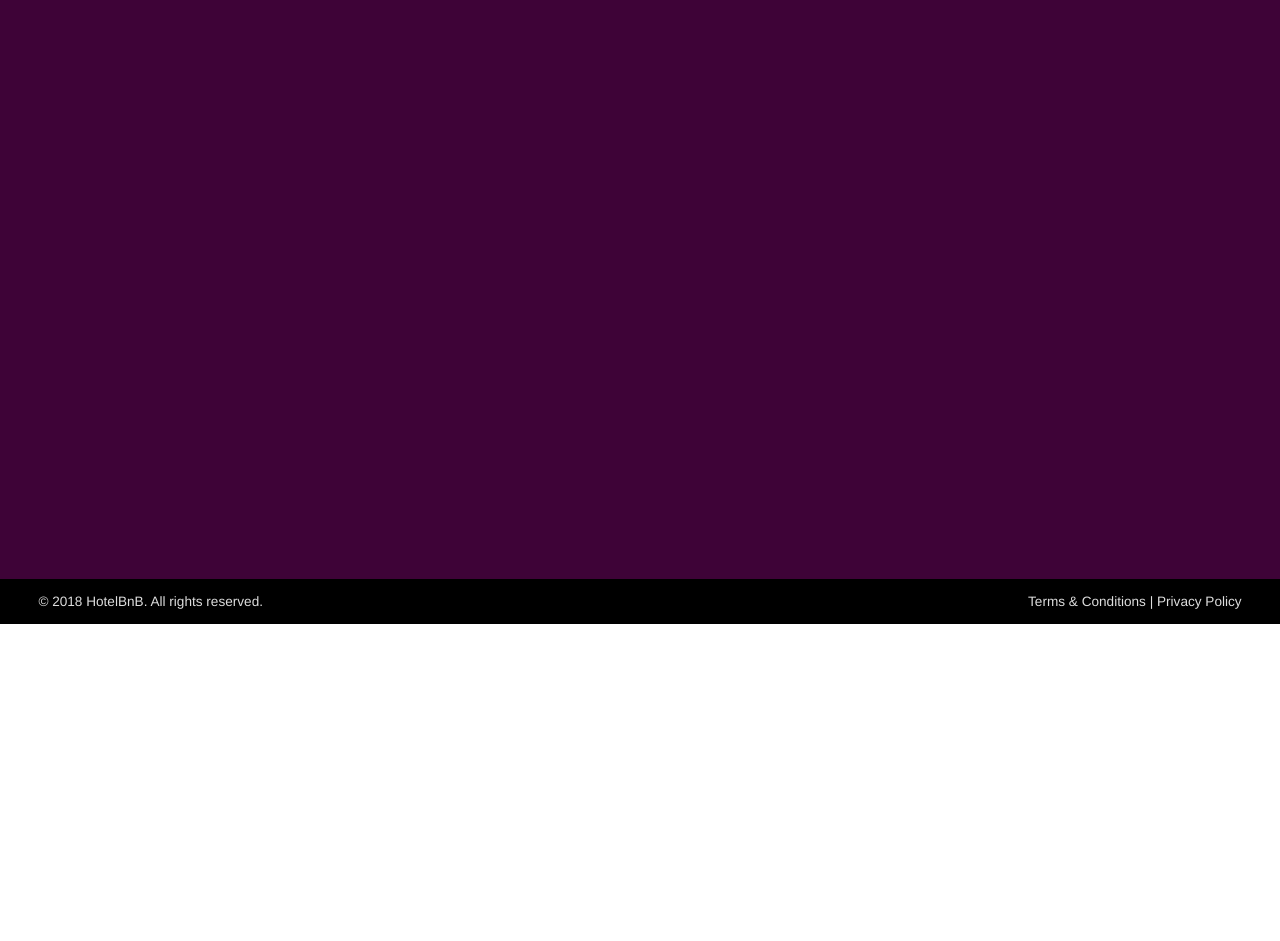
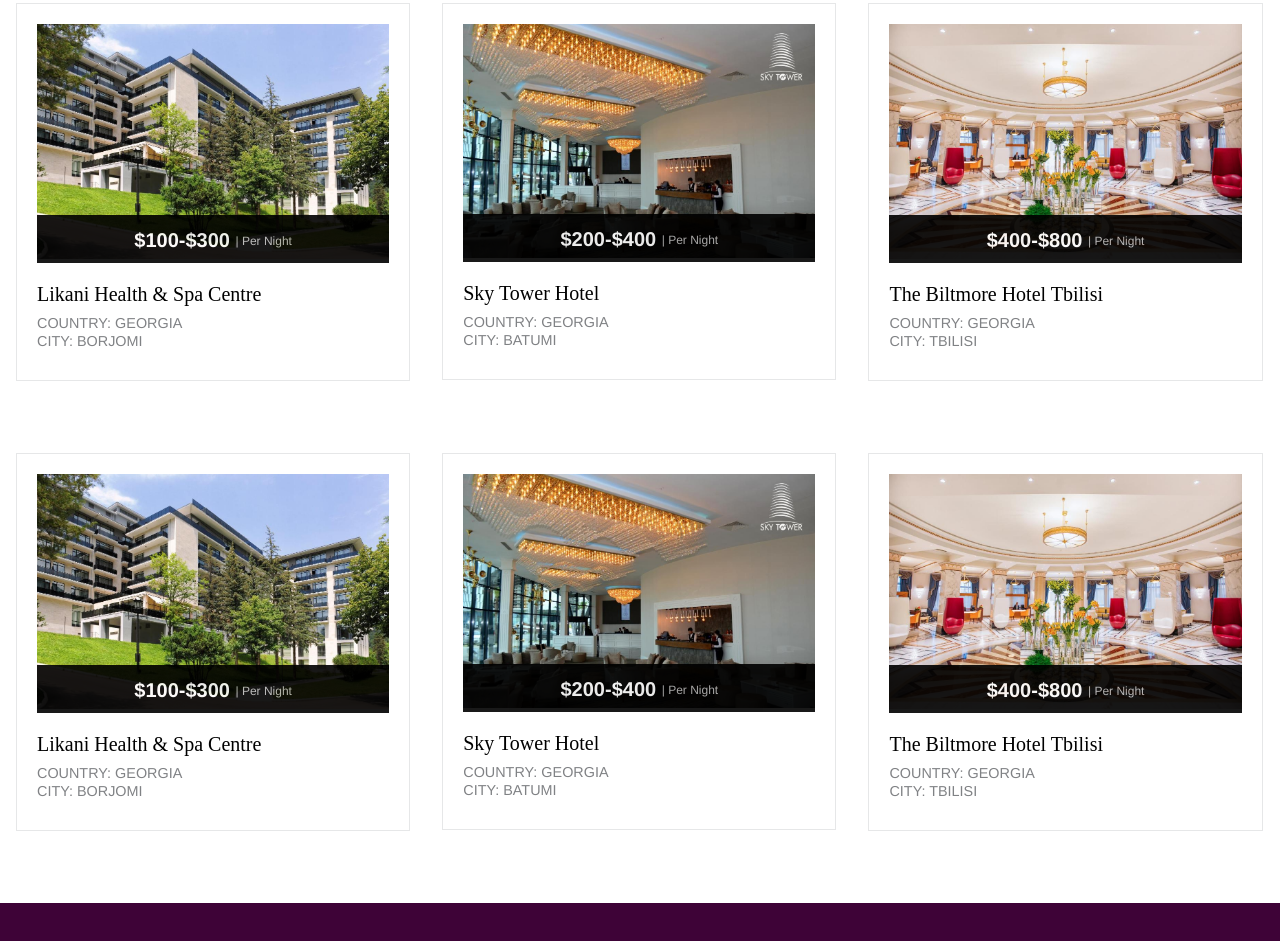
Before and after one commit to nkhaduri/JS-Final-Project, a website: page src/index.html in a window 1280 px wide. Shown: the part 621-1562 px from the top of the page. Before the commit the page ends 1245 px from the top, so only its background shows below. Drawn offline with Linux system fonts and the light colour scheme.

Commit message:
top hotels div added

```diff
--- /dev/null
+++ b/src/content/hotels.json
@@ -0,0 +1,33 @@
+{
+	"hotels":[
+		{
+			"name" : "Likani Health & Spa Centre",
+			"country" : "Georgia",
+			"city" : "Borjomi",
+			"localAddress" : "Meskheti Street 16, 1200",
+			"priceMin": "100",
+			"priceMax": "300",
+			"imagePath": "imgs/hotels/likani.jpg"
+		},
+
+		{
+			"name" : "Sky Tower Hotel",
+			"country" : "Georgia",
+			"city" : "Batumi",
+			"localAddress" : "7/33 Sherif Khimshiashvili Street",
+			"priceMin": "200",
+			"priceMax": "400",
+			"imagePath": "imgs/hotels/sky-tower.jpg"
+		},
+
+		{
+			"name" : "The Biltmore Hotel Tbilisi",
+			"country" : "Georgia",
+			"city" : "Tbilisi",
+			"localAddress" : "29 Rustaveli Avenue",
+			"priceMin": "400",
+			"priceMax": "800",
+			"imagePath": "imgs/hotels/biltmore.jpg"
+		}
+	]
+}
--- a/src/css/style.css
+++ b/src/css/style.css
@@ -262,10 +262,120 @@
 	height: 80px;
 }
 
+
 #top-hotels-div {
-	height: 1000px;
+	height: 900px;
+	margin-top: 1.5em;
 	background-color: #ffffff;
+	display: table;
+	table-layout: fixed;
 }
+
+
+/******/
+
+.top-hotels-row {
+	display: table-row;
+	margin-bottom: 1em;
+}
+
+.top-hotel-single-outter{
+	padding-left: 1em;
+	padding-right: 1em;
+	box-sizing: border-box;
+	width: 33.3%;
+	float: left;
+}
+
+.top-hotel-single {
+	display: table-cell;
+	max-height:100%;
+	box-sizing: border-box;
+	border: 1px solid #e6e7e8;
+	padding: 1.25em;
+
+}
+
+.top-hotel-header {
+	position: relative;
+}
+
+.top-hotel-header img{
+	max-width:100%;
+}
+
+.top-hotel-header-price-info {
+	color: white;
+	box-sizing: border-box;
+	margin: 0px;
+	padding: 14px 18px 11px;
+	width: 100%;
+	position: absolute;
+    bottom: 0;
+	background-color: black;
+	opacity: 0.9;
+	text-align: center;
+}
+
+.top-hotel-header-price-info a {
+	font-size: 20px;
+	font-weight: bold;
+}
+
+.top-hotel-header-price-info label {
+	color: #b6b6b6;
+	font-size: 12px;
+	position: relative;
+	top: -2px;
+}
+
+.top-hotel-name {
+	padding-bottom: 0.5em;
+}
+
+.top-hotel-name a {
+	font-size: 1.25em;
+	font-family: "Playfair Display", serif;
+}
+
+.top-hotel-content {
+	box-sizing: border-box;
+	padding-top: 20px;
+	padding-bottom: 10px;
+}
+
+.top-hotel-content ul {
+	list-style-type: none;
+	margin: 0;
+	padding: 0;
+}
+
+.country-name-label {
+	font-size: 0.9em;
+	text-transform: uppercase;
+	color: #808285;
+
+}
+
+.city-name-label {
+	font-size: 0.9em;
+	text-transform: uppercase;
+	color: #808285;
+}
+
+.country-name-value {
+	font-size: 0.9em;
+	text-transform: uppercase;
+	color: #808285;
+}
+
+.city-name-value {
+	font-size: 0.9em;
+	text-transform: uppercase;
+	color: #808285;
+}
+
+/******/
 
 #info-div {
 	height: 600px;
--- a/src/index.html
+++ b/src/index.html
@@ -92,6 +92,18 @@
 		</div>
 	</div>
 
+	<div id="top-hotels-div" class="section">
+
+	 	<div class="top-hotels-row" >
+
+	 	</div>
+
+	 	<div class="top-hotels-row" >
+
+	 	</div>
+	</div>
+
+
 	<div id="info-div" class="section">
 	</div>
 
@@ -104,6 +116,9 @@
 		</span>
 	</div>
 
+
+<script src="templates/hotel_temp.js"></script>
+<script type="application/json" src="content/hotels.json"></script>
 <script src="js/app.js"></script>
 
 </body>
--- a/src/js/app.js
+++ b/src/js/app.js
@@ -44,3 +44,29 @@
 		}, 100);
   }
 }
+
+// For reading json file, this material was used
+// https://stackoverflow.com/questions/19706046/how-to-read-an-external-local-json-file-in-javascript
+function loadJSON(file, callback) {
+	let req = new XMLHttpRequest();
+	req.overrideMimeType("application/json");
+	req.open('GET', file, true);
+	req.onreadystatechange = function () {
+		if (req.readyState == 4 && req.status == "200") {
+		 	callback(req.responseText);
+		}
+	};
+	req.send(null);
+}
+
+document.addEventListener("DOMContentLoaded", function(event) {
+	loadJSON('content/hotels.json', function(response) {
+	    let arr = JSON.parse(response)["hotels"];
+	    for(let row = 0; row < 2; row++){
+			for(let col = 0; col < 3; col++) {
+				let currentRow = document.getElementsByClassName("top-hotels-row")[row];
+	   			currentRow.innerHTML += generateTopHotelTemplate(arr[col]);
+			}
+		}
+	});
+});
--- a/src/templates/hotel_temp.js
+++ b/src/templates/hotel_temp.js
@@ -0,0 +1,21 @@
+function generateTopHotelTemplate(hotel) {
+	return `
+		<div class="top-hotel-single-outter">
+			<div class="top-hotel-single">
+				<div class="top-hotel-header">
+					<img src="${hotel.imagePath}">
+					<div class="top-hotel-header-price-info">
+						<a> $${hotel.priceMin}-$${hotel.priceMax} </a> <label> | Per Night </label>
+					</div>
+				</div>
+				<div class="top-hotel-content">
+					<ul>
+						<li class="top-hotel-name"> <a> ${hotel.name} </a> </li>
+						<li> <label class="country-name-label"> Country: </label> <a class="country-name-value"> ${hotel.country} </a> </li>
+						<li> <label class="city-name-label"> City: </label> <a class="city-name-value"> ${hotel.city} </a> </li>
+					</ul>
+				</div>
+			</div>
+		</div>
+	`;
+}
```
Also changed, not shown: src/imgs/hotels/biltmore.jpg (added), src/imgs/hotels/likani.jpg (added), src/imgs/hotels/sky-tower.jpg (added).
